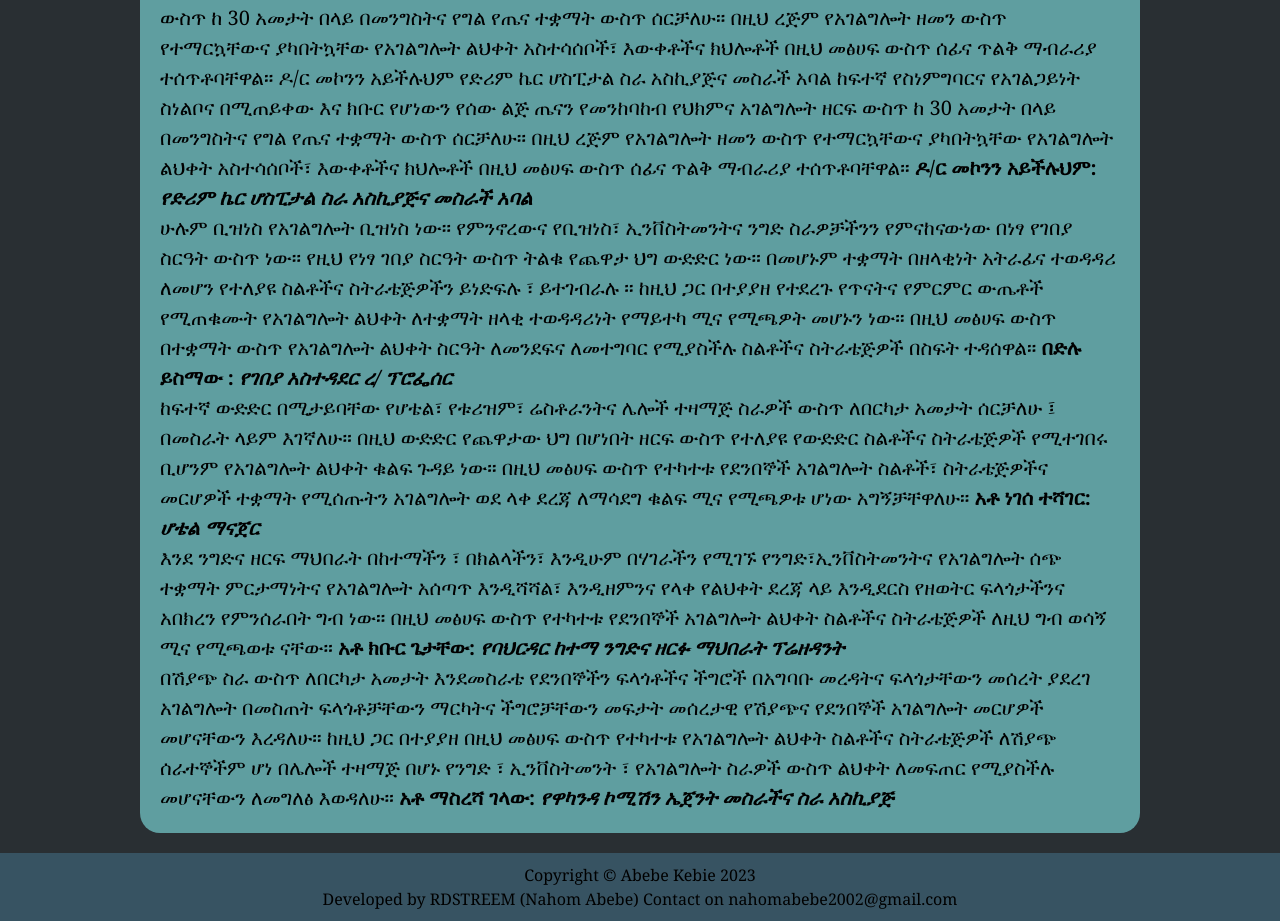
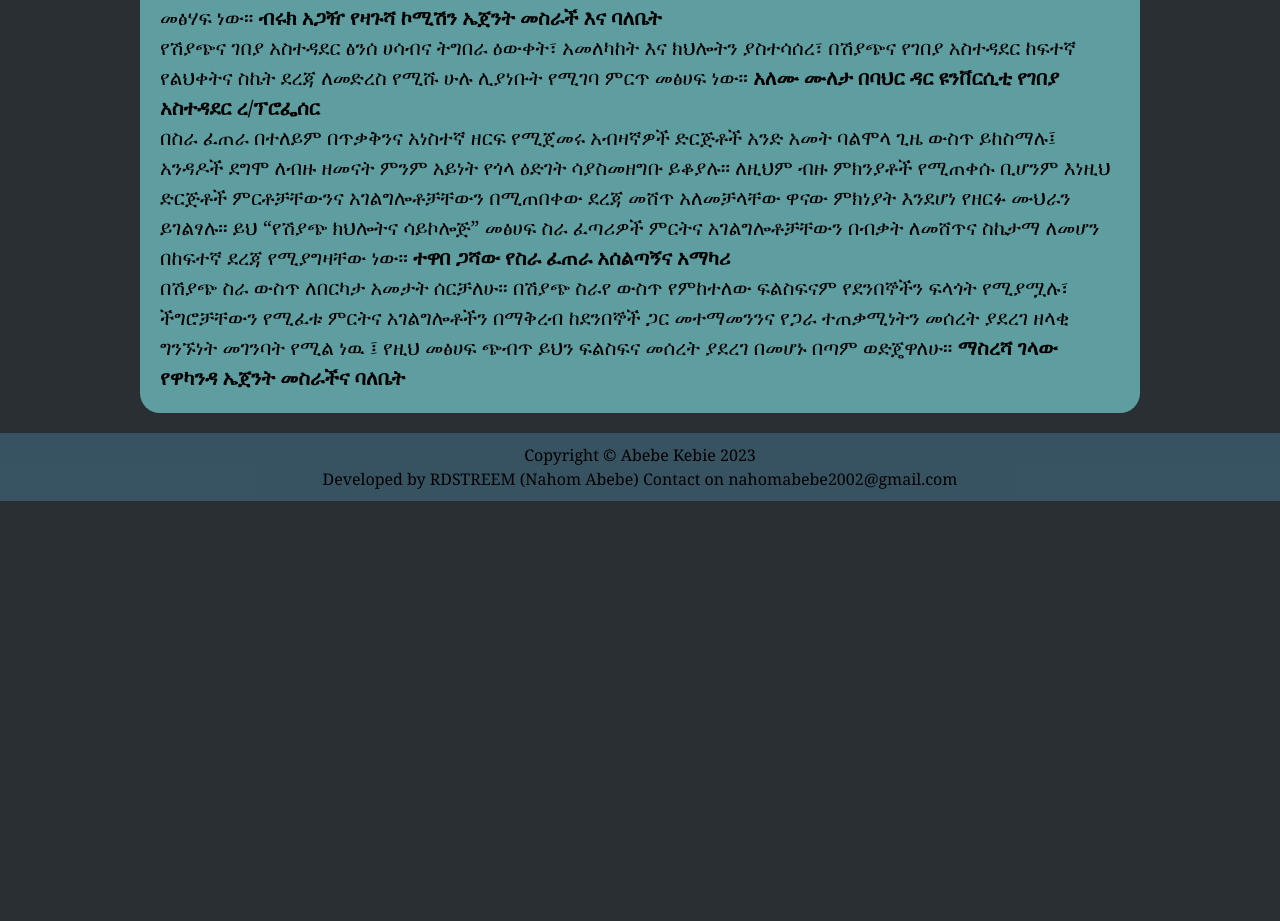
Before and after one commit to RDSTREEM/Author-Website, a SvelteKit app: page /books in a window 1280 px wide. Shown: the part 4869-5790 px from the top of the page. After the commit the page ends 5370 px from the top, so only its background shows below. Built offline with nearby package versions, Linux system fonts and the light colour scheme.

Commit message:
I hate doing this for dad 3

```diff
--- a/src/routes/books/+page.svelte
+++ b/src/routes/books/+page.svelte
@@ -166,42 +166,27 @@
 				</p>
 				<span class="suggestion-text">
 					<p class="suggestion">
-						ከፍተኛ የስነምግባርና የአገልጋይነት ስነልቦና በሚጠይቀው እና ክቡር የሆነውን የሰው ልጅ ጤናን የመንከባከብ የህክምና አገልግሎት ዘርፍ ውስጥ
-						ከ 30 አመታት በላይ በመንግስትና የግል የጤና ተቋማት ውስጥ ሰርቻለሁ። በዚህ ረጅም የአገልግሎት ዘመን ውስጥ የተማርኳቸውና ያካበትኳቸው
-						የአገልግሎት ልህቀት አስተሳሰቦች፣ እውቀቶችና ክህሎቶች በዚህ መፅሀፍ ውስጥ ሰፊና ጥልቅ ማብራሪያ ተሰጥቶባቸዋል። ዶ/ር መኮንን አይችሉህም
-						የድሪም ኬር ሆስፒታል ስራ አስኪያጅና መስራች አባል ከፍተኛ የስነምግባርና የአገልጋይነት ስነልቦና በሚጠይቀው እና ክቡር የሆነውን የሰው ልጅ
-						ጤናን የመንከባከብ የህክምና አገልግሎት ዘርፍ ውስጥ ከ 30 አመታት በላይ በመንግስትና የግል የጤና ተቋማት ውስጥ ሰርቻለሁ። በዚህ ረጅም
-						የአገልግሎት ዘመን ውስጥ የተማርኳቸውና ያካበትኳቸው የአገልግሎት ልህቀት አስተሳሰቦች፣ እውቀቶችና ክህሎቶች በዚህ መፅሀፍ ውስጥ ሰፊና ጥልቅ
-						ማብራሪያ ተሰጥቶባቸዋል።
-						<strong> ዶ/ር መኮንን አይችሉህም: <i> የድሪም ኬር ሆስፒታል ስራ አስኪያጅና መስራች አባል </i> </strong>
+						በማንኛውም የንግድ ስራ ውስጥ በተለይም በሽያጭ እና የገበያ ስራ አመራር ዘርፍ የተሰማሩ ሁሉ ጊዜ ሰጥተው ሊያነቡት የሚገባ ምርጥ መፅሃፍ
+						ነው።
+						<strong> ብሩክ አጋዥ የዛጉሻ ኮሚሽን ኤጀንት መስራች እና ባለቤት </strong>
 					</p>
 					<p class="suggestion">
-						ሁሉም ቢዝነስ የአገልግሎት ቢዝነስ ነው። የምንኖረውና የቢዝነስ፣ ኢንቨስትመንትና ንግድ ስራዎቻችንን የምናከናውነው በነፃ የገበያ ስርዓት
-						ውስጥ ነው። የዚህ የነፃ ገበያ ስርዓት ውስጥ ትልቁ የጨዋታ ህግ ውድድር ነው። በመሆኑም ተቋማት በዘላቂነት አትራፊና ተወዳዳሪ ለመሆን
-						የተለያዩ ስልቶችና ስትራቴጅዎችን ይነድፍሉ ፣ ይተገብራሉ ። ከዚህ ጋር በተያያዘ የተደረጉ የጥናትና የምርምር ውጤቶች የሚጠቁሙት የአገልግሎት
-						ልህቀት ለተቋማት ዘላቂ ተወዳዳሪነት የማይተካ ሚና የሚጫዎት መሆኑን ነው። በዚህ መፅሀፍ ውስጥ በተቋማት ውስጥ የአገልግሎት ልህቀት ስርዓት
-						ለመንደፍና ለመተግባር የሚያስችሉ ስልቶችና ስትራቴጅዎች በስፍት ተዳሰዋል።
-						<strong> በድሉ ይስማው : <i> የገበያ አስተዳደር ረ/ ፕሮፌሰር </i> </strong>
+						የሽያጭና ገበያ አስተዳደር ፅንሰ ሀሳብና ትግበራ ዕውቀት፣ አመለካከት እና ክህሎትን ያስተሳሰረ፣ በሽያጭና የገበያ አስተዳደር ከፍተኛ
+						የልህቀትና ስኬት ደረጃ ለመድረስ የሚሹ ሁሉ ሊያነቡት የሚገባ ምርጥ መፅሀፍ ነው።
+						<strong> አለሙ ሙለታ በባህር ዳር ዩንቨርሲቲ የገበያ አስተዳደር ረ/ፕሮፌሰር </strong>
 					</p>
 					<p class="suggestion">
-						ከፍተኛ ውድድር በሚታይባቸው የሆቴል፣ የቱሪዝም፣ ሬስቶራንትና ሌሎች ተዛማጅ ስራዎች ውስጥ ለበርካታ አመታት ሰርቻለሁ ፤ በመስራት ላይም
-						እገኛለሁ። በዚህ ውድድር የጨዋታው ህግ በሆነበት ዘርፍ ውስጥ የተለያዩ የውድድር ስልቶችና ስትራቴጅዎች የሚተገበሩ ቢሆንም የአገልግሎት
-						ልህቀት ቁልፍ ጉዳይ ነው። በዚህ መፅሀፍ ውስጥ የተካተቱ የደንበኞች አገልግሎት ስልቶች፣ ስትራቴጅዎችና መርሆዎች ተቋማት የሚሰጡትን
-						አገልግሎት ወደ ላቀ ደረጃ ለማሳደግ ቁልፍ ሚና የሚጫዎቱ ሆነው አግኝቻቸዋለሁ።
-						<strong> አቶ ነገሰ ተሻገር: <i> ሆቴል ማናጀር </i> </strong>
+						በስራ ፈጠራ በተለይም በጥቃቅንና አነስተኛ ዘርፍ የሚጀመሩ አብዛኛዎች ድርጅቶች አንድ አመት ባልሞላ ጊዜ ውስጥ ይከስማሉ፤ አንዳዶች ደግሞ
+						ለብዙ ዘመናት ምንም አይነት የጎላ ዕድገት ሳያስመዘግቡ ይቆያሉ። ለዚህም ብዙ ምክንያቶች የሚጠቀሱ ቢሆንም እነዚህ ድርጅቶች ምርቶቻቸውንና
+						አገልግሎቶቻቸውን በሚጠበቀው ደረጃ መሸጥ አለመቻላቸው ዋናው ምክነያት እንደሆነ የዘርፉ ሙህራን ይገልፃሉ። ይህ “የሽያጭ ክህሎትና ሳይኮሎጅ”
+						መፅሀፍ ስራ ፈጣሪዎች ምርትና አገልግሎቶቻቸውን በብቃት ለመሸጥና ስኬታማ ለመሆን በከፍተኛ ደረጃ የሚያግዛቸው ነው።
+						<strong> ተዋበ ጋሻው የስራ ፈጠራ አሰልጣኝና አማካሪ </strong>
 					</p>
 					<p class="suggestion">
-						እንደ ንግድና ዘርፍ ማህበራት በከተማችን ፣ በክልላችን፣ እንዲሁም በሃገራችን የሚገኙ የንግድ፣ኢንቨስትመንትና የአገልግሎት ሰጭ ተቋማት
-						ምርታማነትና የአገልግሎት አሰጣጥ እንዲሻሻል፣ እንዲዘምንና የላቀ የልህቀት ደረጃ ላይ እንዲደርስ የዘወትር ፍላጎታችንና አበክረን የምንሰራበት
-						ግብ ነው። በዚህ መፅሀፍ ውስጥ የተካተቱ የደንበኞች አገልግሎት ልህቀት ስልቶችና ስትራቴጅዎች ለዚህ ግብ ወሳኝ ሚና የሚጫወቱ ናቸው።
-						<strong> አቶ ክቡር ጌታቸው: <i> የባህርዳር ከተማ ንግድና ዘርፉ ማህበራት ፕሬዘዳንት </i> </strong>
-					</p>
-					<p class="suggestion">
-						በሽያጭ ስራ ውስጥ ለበርካታ አመታት እንደመስራቴ የደንበኞችን ፍላጎቶችና ችግሮች በአግባቡ መረዳትና ፍላጎታቸውን መሰረት ያደረገ አገልግሎት
-						በመስጠት ፍላጎቶቻቸውን ማርካትና ችግሮቻቸውን መፍታት መሰረታዊ የሽያጭና የደንበኞች አገልግሎት መርሆዎች መሆናቸውን እረዳለሁ። ከዚህ ጋር
-						በተያያዘ በዚህ መፅሀፍ ውስጥ የተካተቱ የአገልግሎት ልህቀት ስልቶችና ስትራቴጅዎች ለሽያጭ ሰራተኞችም ሆነ በሌሎች ተዛማጅ በሆኑ የንግድ ፣
-						ኢንቨስትመንት ፣ የአገልግሎት ስራዎች ውስጥ ልህቀት ለመፍጠር የሚያስችሉ መሆናቸውን ለመግለፅ እወዳለሁ።
-						<strong> አቶ ማስረሻ ገላው: <i> የዋካንዳ ኮሚሽን ኤጀንት መስራችና ስራ አስኪያጅ </i> </strong>
+						በሽያጭ ስራ ውስጥ ለበርካታ አመታት ሰርቻለሁ። በሽያጭ ስራየ ውስጥ የምከተለው ፍልስፍናም የደንበኞችን ፍላጎት የሚያሟሉ፣ ችግሮቻቸውን
+						የሚፈቱ ምርትና አገልግሎቶችን በማቅረብ ከደንበኞች ጋር መተማመንንና የጋራ ተጠቃሚነትን መሰረት ያደረገ ዘላቂ ግንኙነት መገንባት የሚል ነዉ
+						፤ የዚህ መፅሀፍ ጭብጥ ይህን ፍልስፍና መሰረት ያደረገ በመሆኑ በጣም ወድጄዋለሁ።
+						<strong> ማስረሻ ገላው የዋካንዳ ኤጀንት መስራችና ባለቤት </strong>
 					</p>
 				</span>
 			</span>
```
